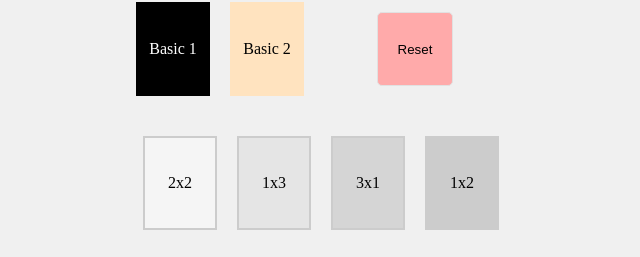
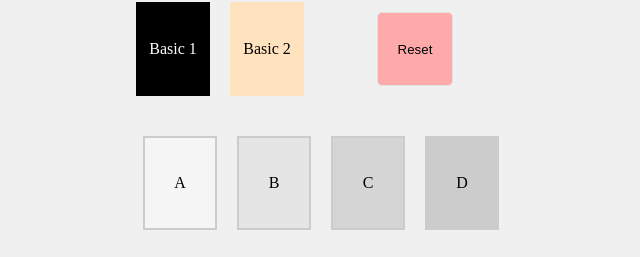
Before and after one commit to wsxqead/photo_capture, a plain HTML site: page index.html in a window 1280 px wide. Shown: the part 142-399 px from the top of the page, 319-959 px from the left. Drawn offline with nearby package versions, Linux system fonts and the light colour scheme.

Commit message:
프레임명칭 변경

```diff
--- a/index.html
+++ b/index.html
@@ -237,16 +237,16 @@
       </div>
       <div class="frame-selection">
         <div id="frame1" class="frame-option" style="background-color: #f5f5f5">
-          2x2
+          A
         </div>
         <div id="frame2" class="frame-option" style="background-color: #e5e5e5">
-          1x3
+          B
         </div>
         <div id="frame3" class="frame-option" style="background-color: #d5d5d5">
-          3x1
+          C
         </div>
         <div id="frame4" class="frame-option" style="background-color: #cccccc">
-          1x2
+          D
         </div>
       </div>
       <div class="photo-container">
```
